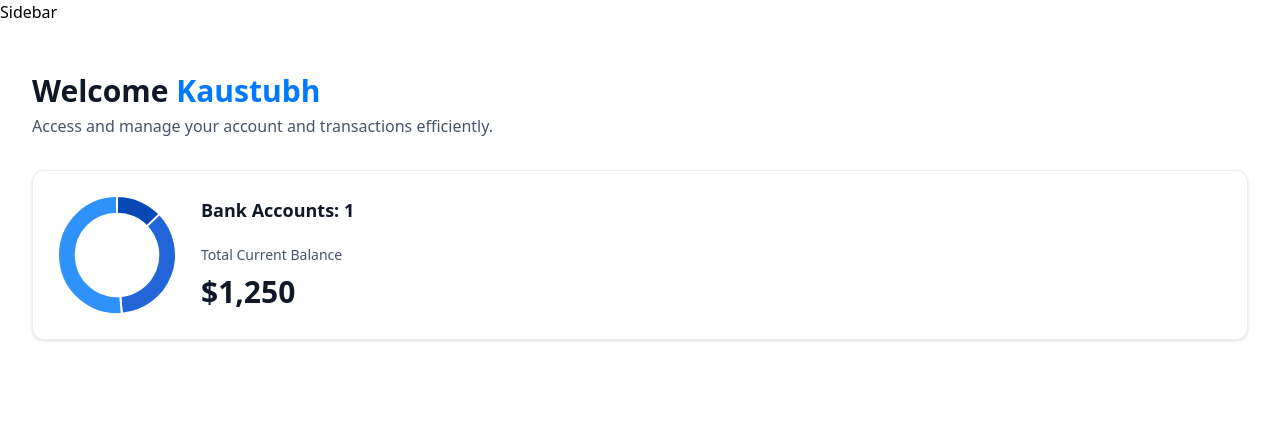
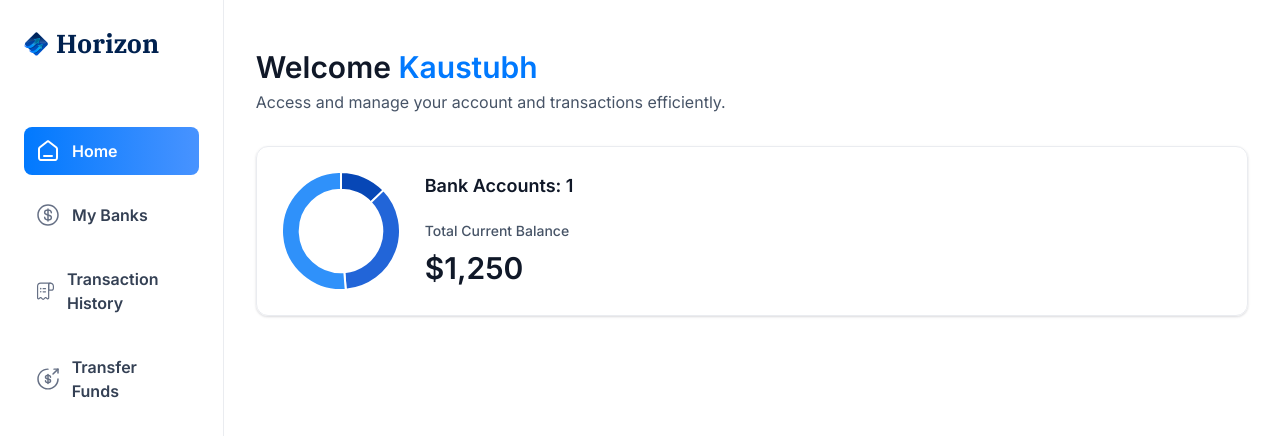
Before and after one commit to Kaustubh8856/BankingApp, a Next.js app: page / in a window 1280 px wide. Shown: the top 436 px of the page. Built offline with nearby package versions, Linux system fonts and the light colour scheme.

Commit message:
implement Left sidebar

```diff
--- a/app/(root)/layout.tsx
+++ b/app/(root)/layout.tsx
@@ -1,12 +1,16 @@
+import Sidebar from "@/components/Sidebar";
+
 export default function RootLayout({
   children,
 }: Readonly<{
   children: React.ReactNode;
 }>) {
+  const loggedIn = { firstName: "Kaustubh", lastname: "Waghmare" };
+
   return (
-    <main>
-        Sidebar
-        {children}
+    <main className="flex h-screen w-full font-inter">
+      <Sidebar user={loggedIn}/>
+      {children}
     </main>
   );
 }
--- /dev/null
+++ b/components/Sidebar.tsx
@@ -0,0 +1,54 @@
+"use client";
+import Link from "next/link";
+import Image from "next/image";
+import React from "react";
+import { sidebarLinks } from "@/constants";
+import { usePathname } from "next/navigation";
+import { cn } from "@/lib/utils";
+
+const Sidebar = ({ user }: SiderbarProps) => {
+  const pathname = usePathname();
+  return (
+    <section className="sidebar">
+      <nav className="flex flex-col gap-4">
+        <Link href="/" className="mb-12 cursor-pointer items-center gap-2 flex">
+          <Image
+            src="/icons/logo.svg"
+            width={34}
+            height={34}
+            alt="Horizon Logo"
+            className="size-[24px] max-xl:size-14 "
+          />
+          <h1 className="sidebar-logo">Horizon</h1>
+        </Link>
+        {sidebarLinks.map((item) => {
+          const isActive =
+            pathname === item.route || pathname.startsWith(`${item.route}/`);
+          return (
+            <Link
+              href={item.route}
+              key={item.label}
+              className={cn("sidebar-link", { "bg-bank-gradient": isActive })}
+            >
+              <div className="relative size-6">
+                <Image
+                  src={item.imgURL}
+                  alt={item.label}
+                  fill
+                  className={cn({ "brightness-[3] invert-0": isActive })}
+                />
+              </div>
+              <p className={cn("sidebar-label", { "!text-white": isActive })}>
+                {item.label}
+              </p>
+            </Link>
+          );
+        })}
+        USER
+      </nav>
+      FOOTER
+    </section>
+  );
+};
+
+export default Sidebar;
```
